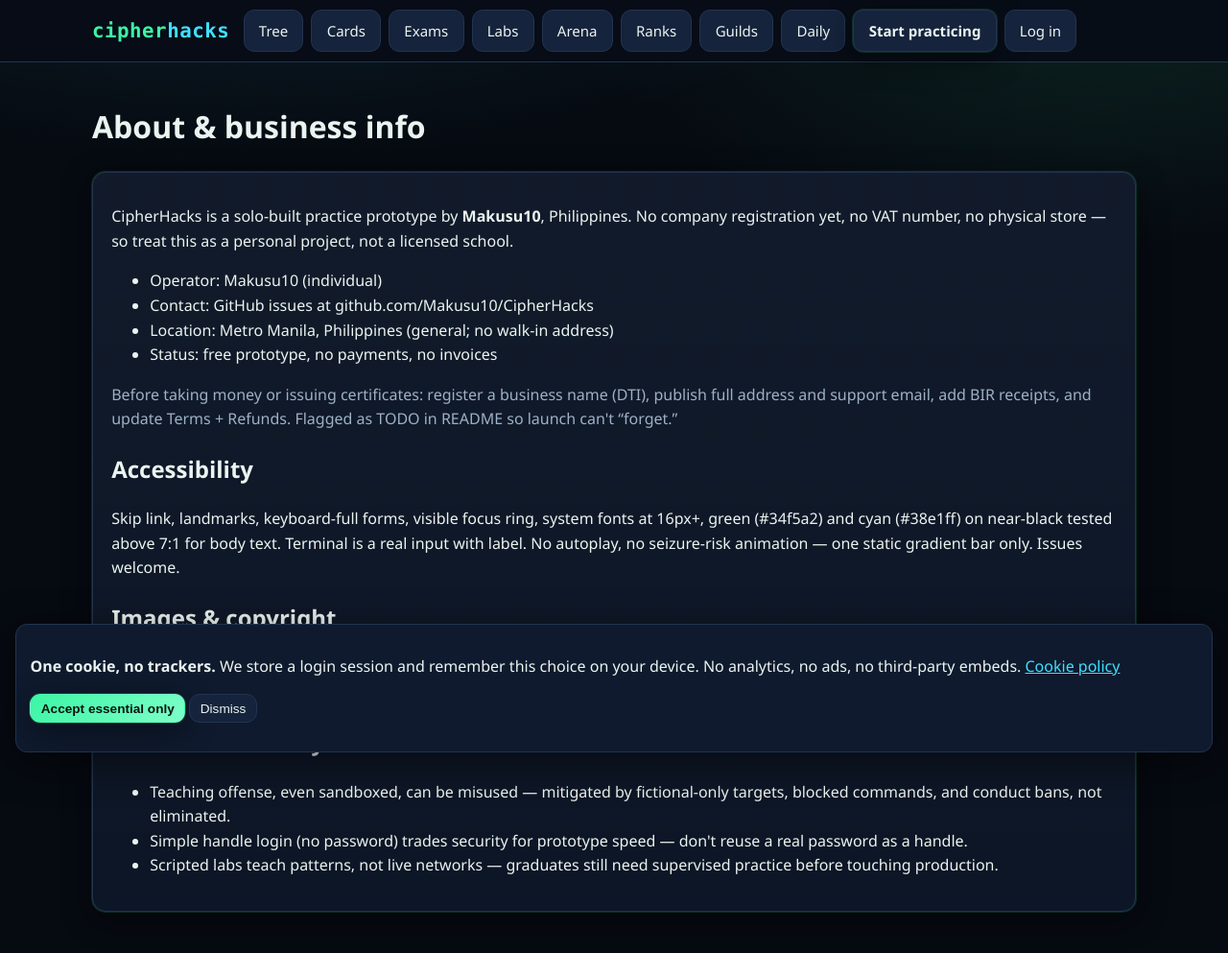
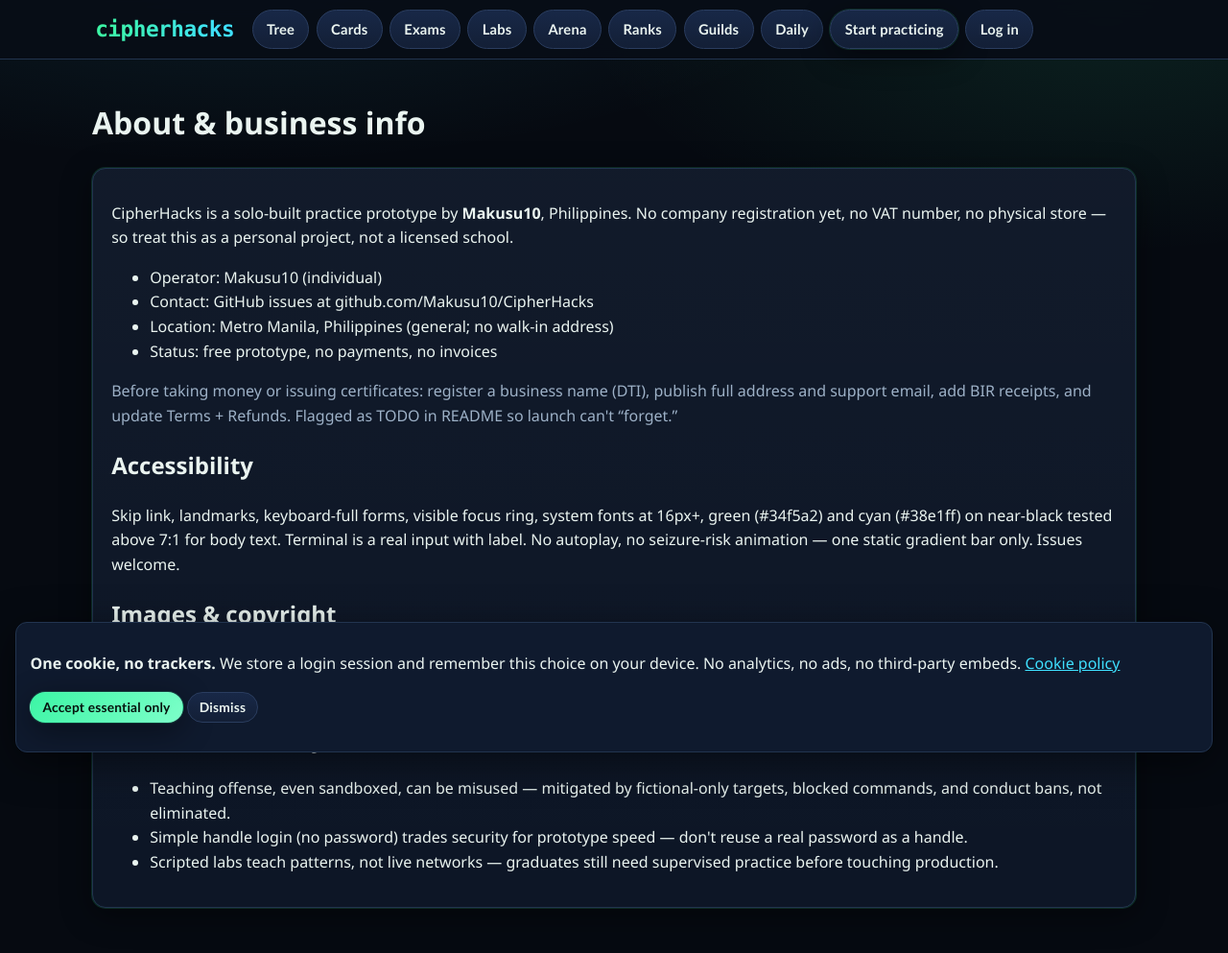
Before and after one commit to Makusu10/CipherHacks, a Flask app: page /about in a window 1280 px wide. Shown: the top 993 px of the page at 96% size. Run offline with Flask 3, Linux system fonts and the light colour scheme.

Commit message:
Nav: hoverable pill links with glow + new brand/button type

```diff
--- a/static/css/style.css
+++ b/static/css/style.css
@@ -15,17 +15,28 @@ a{color:var(--cyan)}
 a:focus-visible,button:focus-visible,input:focus-visible,select:focus-visible,textarea:focus-visible{outline:3px solid var(--amber);outline-offset:2px;border-radius:6px}
 .skip{position:absolute;left:-9999px;top:0;background:var(--amber);color:#111;padding:.6rem 1rem;z-index:99;font-weight:700}
 .skip:focus{left:.5rem;top:.5rem}
-header.top{border-bottom:1px solid var(--line);background:rgba(8,13,23,.92);backdrop-filter:blur(8px);position:sticky;top:0;z-index:20}
-.nav{max-width:1120px;margin:0 auto;display:flex;gap:.5rem;align-items:center;padding:.65rem 1rem;flex-wrap:wrap}
-.brand{font-weight:800;letter-spacing:.5px;color:var(--green);text-decoration:none;font-size:1.3rem;margin-right:.4rem}
-.brand span{color:var(--cyan)}
-.nav a.btn,.btn{display:inline-block;background:#15233c;color:var(--text);border:1px solid var(--line);
-  padding:.55rem .95rem;border-radius:11px;text-decoration:none;cursor:pointer;font-size:.94rem;transition:transform .08s ease,border-color .15s}
-.btn:hover{border-color:var(--cyan)}
+header.top{border-bottom:1px solid var(--line);background:rgba(8,13,23,.94);backdrop-filter:blur(10px);position:sticky;top:0;z-index:20}
+.nav{max-width:1120px;margin:0 auto;display:flex;gap:.45rem;align-items:center;padding:.6rem 1rem;flex-wrap:wrap}
+.brand{font-family:ui-monospace,SFMono-Regular,Consolas,"Liberation Mono",monospace;font-weight:900;letter-spacing:-.5px;text-decoration:none;font-size:1.42rem;margin-right:.5rem;
+  background:linear-gradient(92deg,var(--green) 10%,var(--cyan) 90%);-webkit-background-clip:text;background-clip:text;color:transparent;
+  padding:.1rem .2rem;border-radius:8px;transition:filter .15s,transform .1s}
+.brand:hover{filter:brightness(1.15) drop-shadow(0 0 10px rgba(60,245,165,.45));transform:translateY(-1px)}
+.brand:focus-visible{outline:3px solid var(--amber);outline-offset:3px}
+.nav a.btn,.btn{display:inline-flex;align-items:center;gap:.3rem;background:linear-gradient(180deg,#182847,#131f36);color:var(--text);border:1px solid #2a3d5f;
+  padding:.5rem .9rem;border-radius:999px;text-decoration:none;cursor:pointer;font-size:.92rem;font-weight:600;
+  font-family:"Trebuchet MS","Segoe UI",system-ui,sans-serif;letter-spacing:.2px;position:relative;
+  transition:transform .12s ease,border-color .16s,background .16s,box-shadow .16s,color .16s}
+.nav a.btn::after{content:"";position:absolute;left:.8rem;right:.8rem;bottom:.32rem;height:2px;border-radius:99px;
+  background:linear-gradient(90deg,var(--green),var(--cyan));transform:scaleX(0);transform-origin:left;transition:transform .18s ease}
+.nav a.btn:hover,.btn:hover{border-color:var(--cyan);background:linear-gradient(180deg,#1d2f52,#16233c);transform:translateY(-2px);
+  box-shadow:0 4px 18px rgba(63,224,255,.22);color:#fff}
+.nav a.btn:hover::after{transform:scaleX(1)}
+.nav a.btn:active,.btn:active{transform:translateY(0) scale(.98)}
 .btn.primary{background:linear-gradient(135deg,var(--green),#7dffc9);color:#06130d;border-color:transparent;font-weight:800;box-shadow:var(--glow)}
-.btn.primary:hover{transform:translateY(-1px)}
+.btn.primary:hover{background:linear-gradient(135deg,#5cffb8,#a7ffe0);box-shadow:0 6px 22px rgba(60,245,165,.35);color:#04120c}
+.btn.primary::after{display:none}
 .btn.ghost{background:transparent}
-.btn.small{padding:.38rem .65rem;font-size:.85rem}
+.btn.small{padding:.4rem .75rem;font-size:.86rem}
 .btn.big{padding:.8rem 1.3rem;font-size:1.05rem}
 main{max-width:1120px;margin:0 auto;padding:1.2rem 1rem 4rem}
 .card{background:linear-gradient(180deg,rgba(255,255,255,.02),transparent),var(--panel);border:1px solid var(--line);border-radius:var(--radius);padding:1.1rem 1.2rem;margin:.9rem 0;box-shadow:var(--glow)}
```
